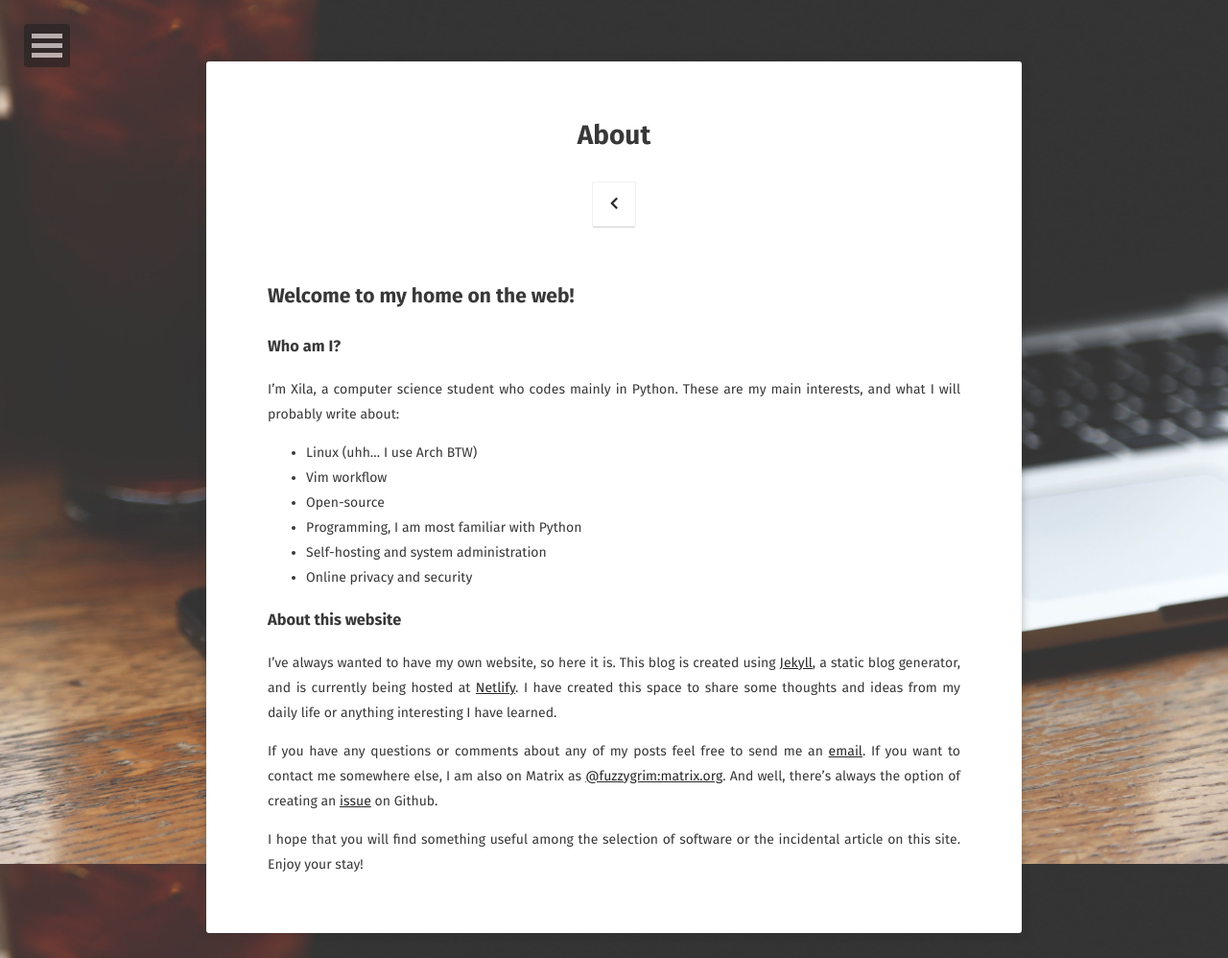
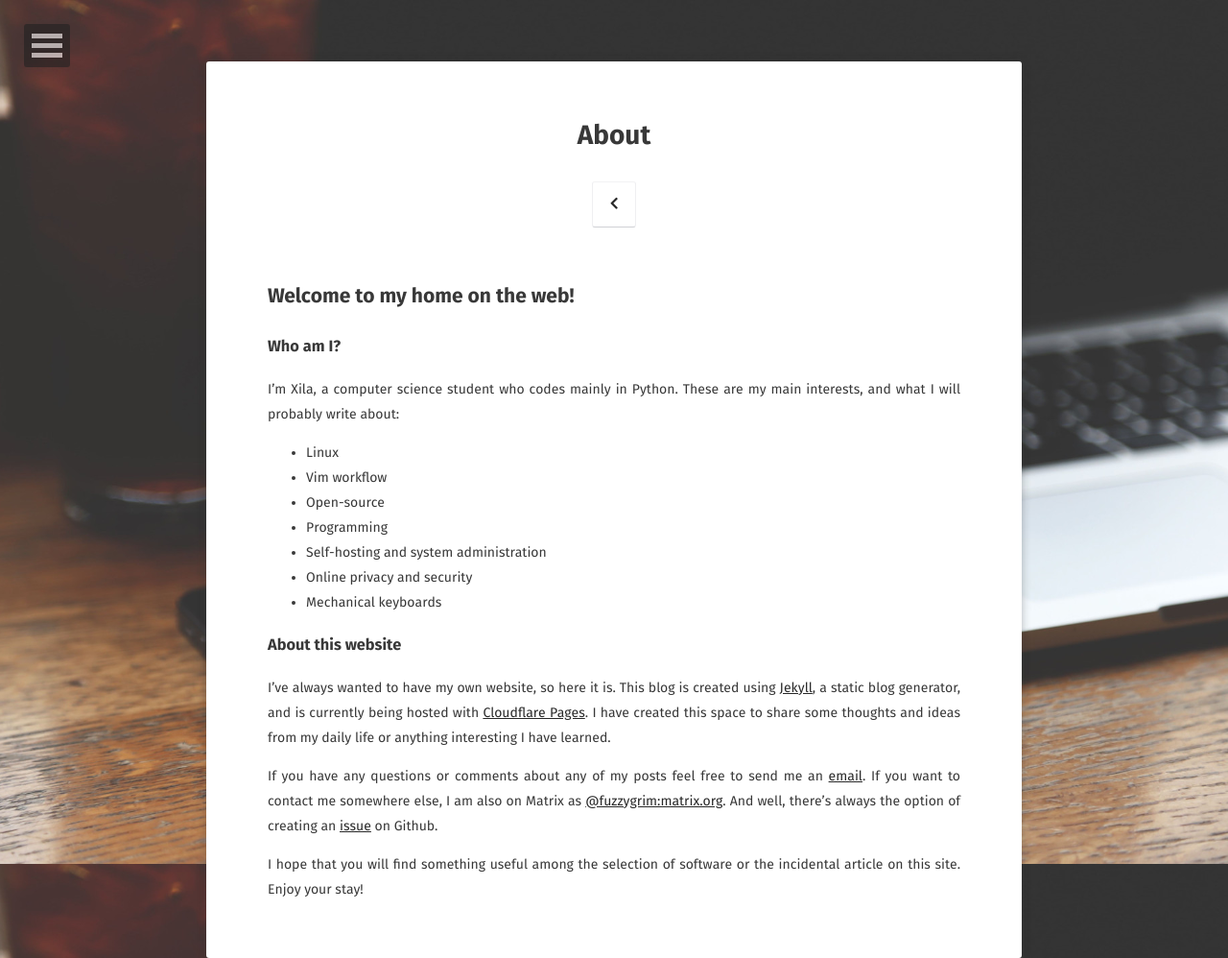
Before and after one commit to FuzzyGrim/blog, a Jekyll site: the page built from about/index.md, in a window 1280 px wide. Shown: the whole page at 96% size. Built offline with Jekyll 4.4.1, drawn with Linux system fonts in a browser that asks for light colours; some web fonts are replaced.

Commit message:
update hobbies and netlify to cloudflare pages

```diff
--- a/about/index.md
+++ b/about/index.md
@@ -10,16 +10,17 @@ date: 2021-06-21
 ### Who am I?
 
 I'm Xila, a computer science student who codes mainly in Python. These are my main interests, and what I will probably write about:
--   Linux (uhh... I use Arch BTW)
+-   Linux
 -   Vim workflow
 -   Open-source
--   Programming, I am most familiar with Python
+-   Programming
 -   Self-hosting and system administration
 -   Online privacy and security
+-   Mechanical keyboards
 
 ### About this website
 
-I’ve always wanted to have my own website, so here it is. This blog is created using [Jekyll](https://jekyllrb.com), a static blog generator, and is currently being hosted at [Netlify](https://www.netlify.com/). I have created this space to share some thoughts and ideas from my daily life or anything interesting I have learned.
+I’ve always wanted to have my own website, so here it is. This blog is created using [Jekyll](https://jekyllrb.com), a static blog generator, and is currently being hosted with [Cloudflare Pages](https://pages.cloudflare.com/). I have created this space to share some thoughts and ideas from my daily life or anything interesting I have learned.
 
 If you have any questions or comments about any of my posts feel free to send me an [email](mailto:fuzzygrim@protonmail.com). If you want to contact me somewhere else, I am also on Matrix as [@fuzzygrim:matrix.org](https://matrix.to/#/@fuzzygrim:matrix.org). And well, there's always the option of creating an [issue](https://github.com/FuzzyGrim/blog/issues) on Github.
 
```
